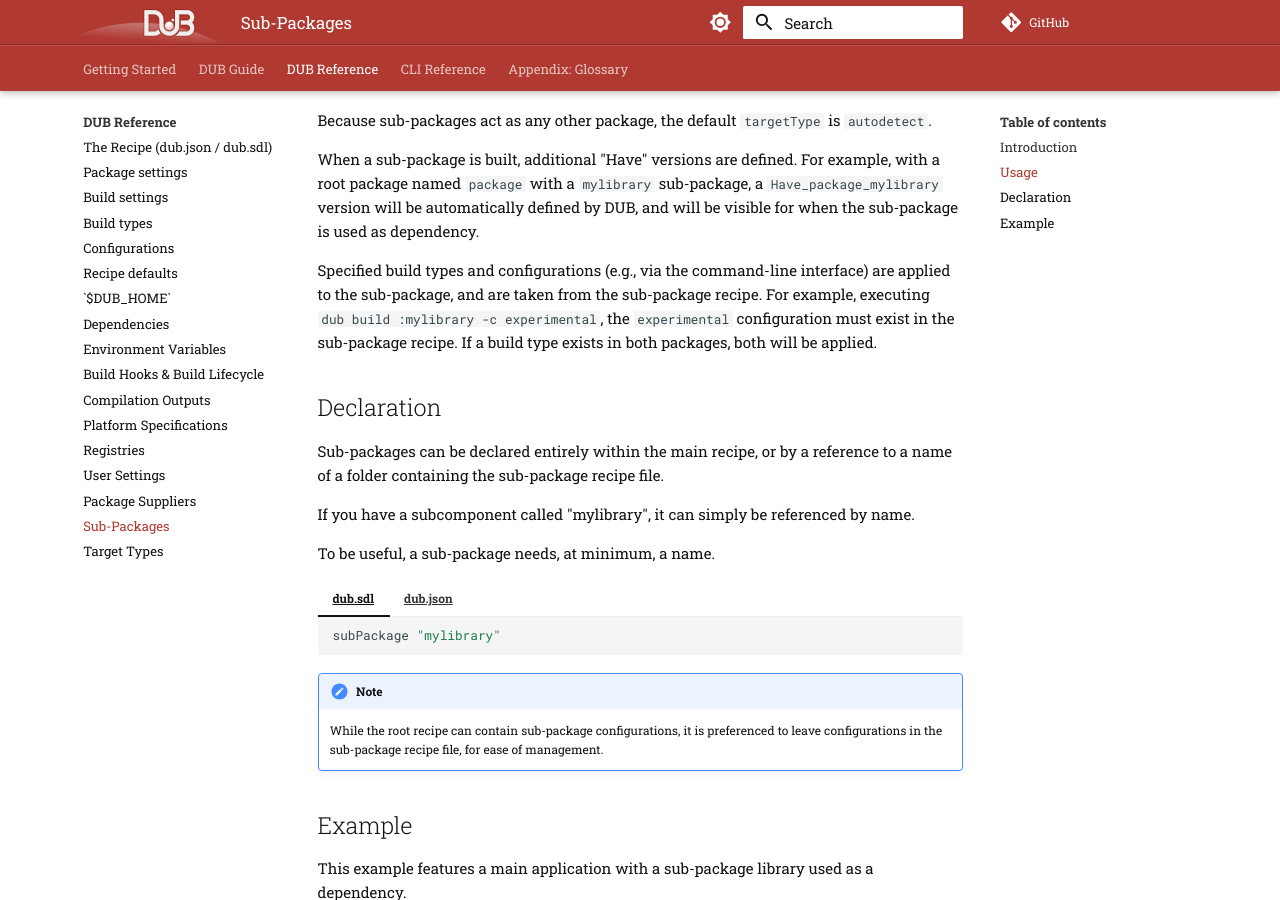
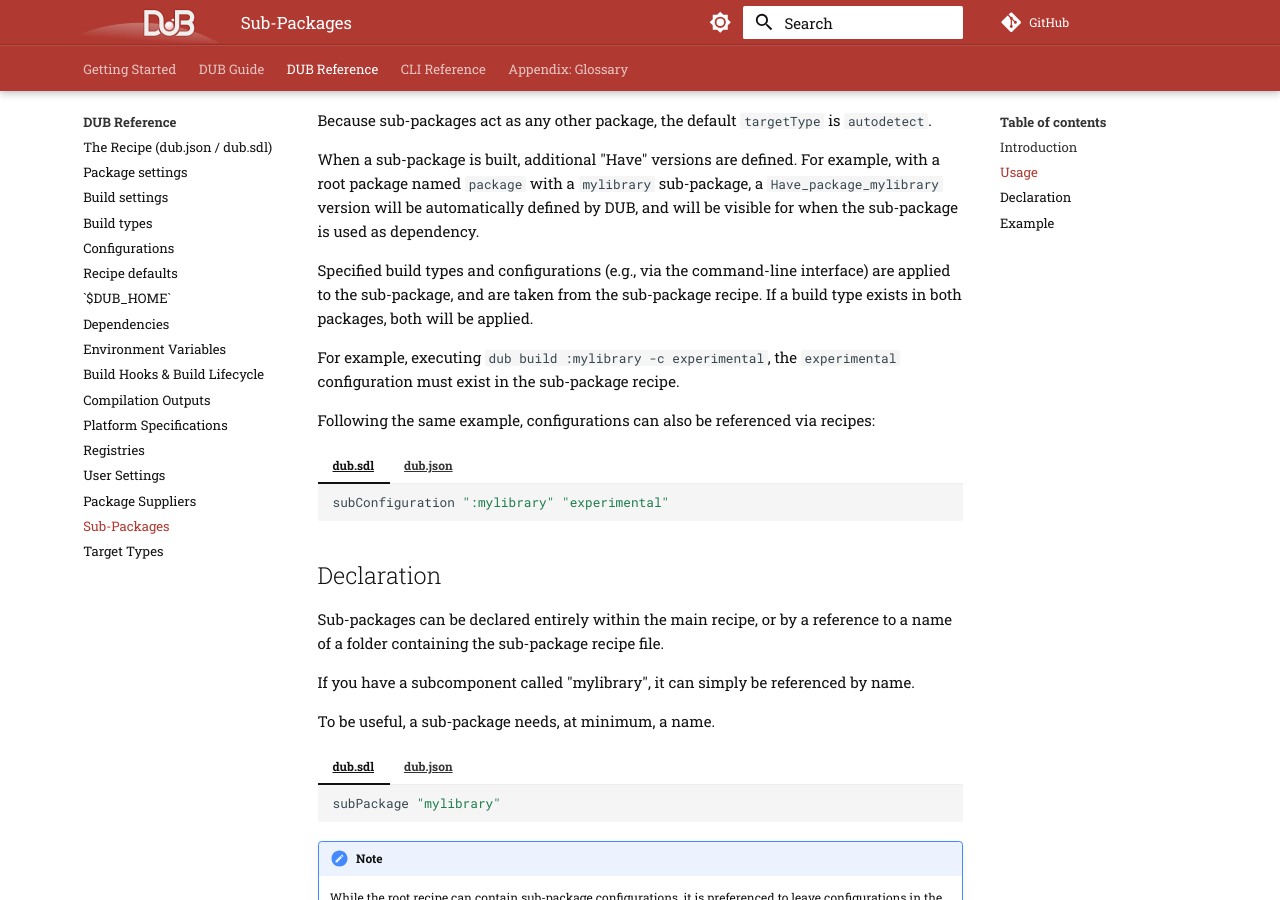
Before and after one commit to dlang/dub-docs, an MkDocs documentation site: the page built from docs/dub-reference/subpackages.md, in a window 1280 px wide and 900 px high, scrolled down 1029 px. Built offline with MkDocs 1.6.1 and Material for MkDocs 9.7.7, drawn with Linux system fonts in a browser that asks for light colours; comment, search, counter and statistics services are not loaded.

Commit message:
Update subpackages.md

````diff
--- a/docs/dub-reference/subpackages.md
+++ b/docs/dub-reference/subpackages.md
@@ -48,9 +48,28 @@ and will be visible for when the sub-package is used as dependency.
 
 Specified build types and configurations (e.g., via the command-line
 interface) are applied to the sub-package, and are taken from the sub-package recipe.
-For example, executing `dub build :mylibrary -c experimental`, the `experimental`
-configuration must exist in the sub-package recipe.
 If a build type exists in both packages, both will be applied.
+
+For example, executing `dub build :mylibrary -c experimental`,
+the `experimental` configuration must exist in the sub-package recipe.
+
+Following the same example, configurations can also be referenced via recipes:
+
+=== "dub.sdl"
+
+    ```sdl
+    subConfiguration ":mylibrary" "experimental"
+    ```
+
+=== "dub.json"
+
+    ```json
+    {
+    	"subConfigurations": {
+		    ":mylibrary": "experimental"
+	    }
+    }
+    ```
 
 ## Declaration
 
````
